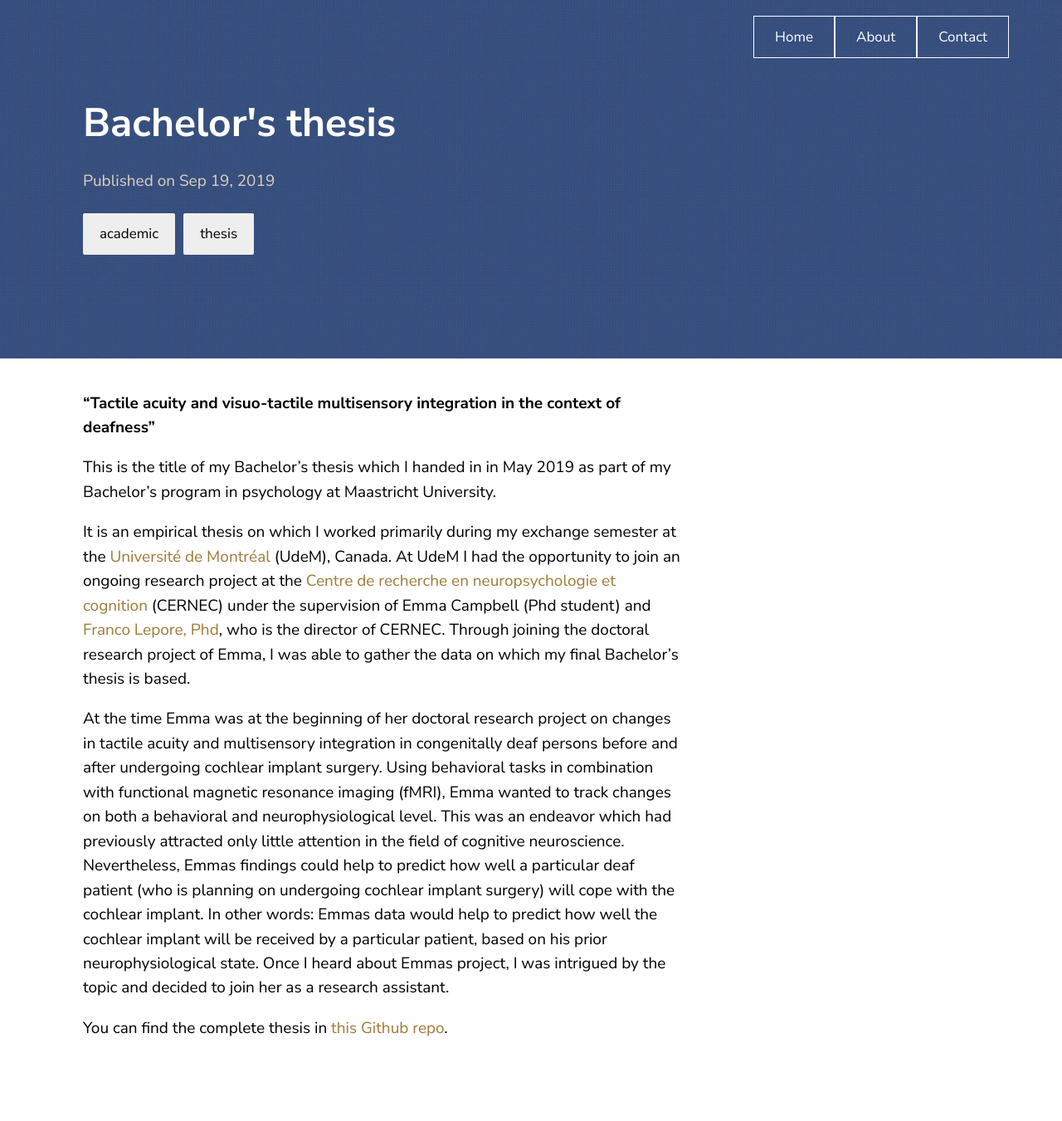
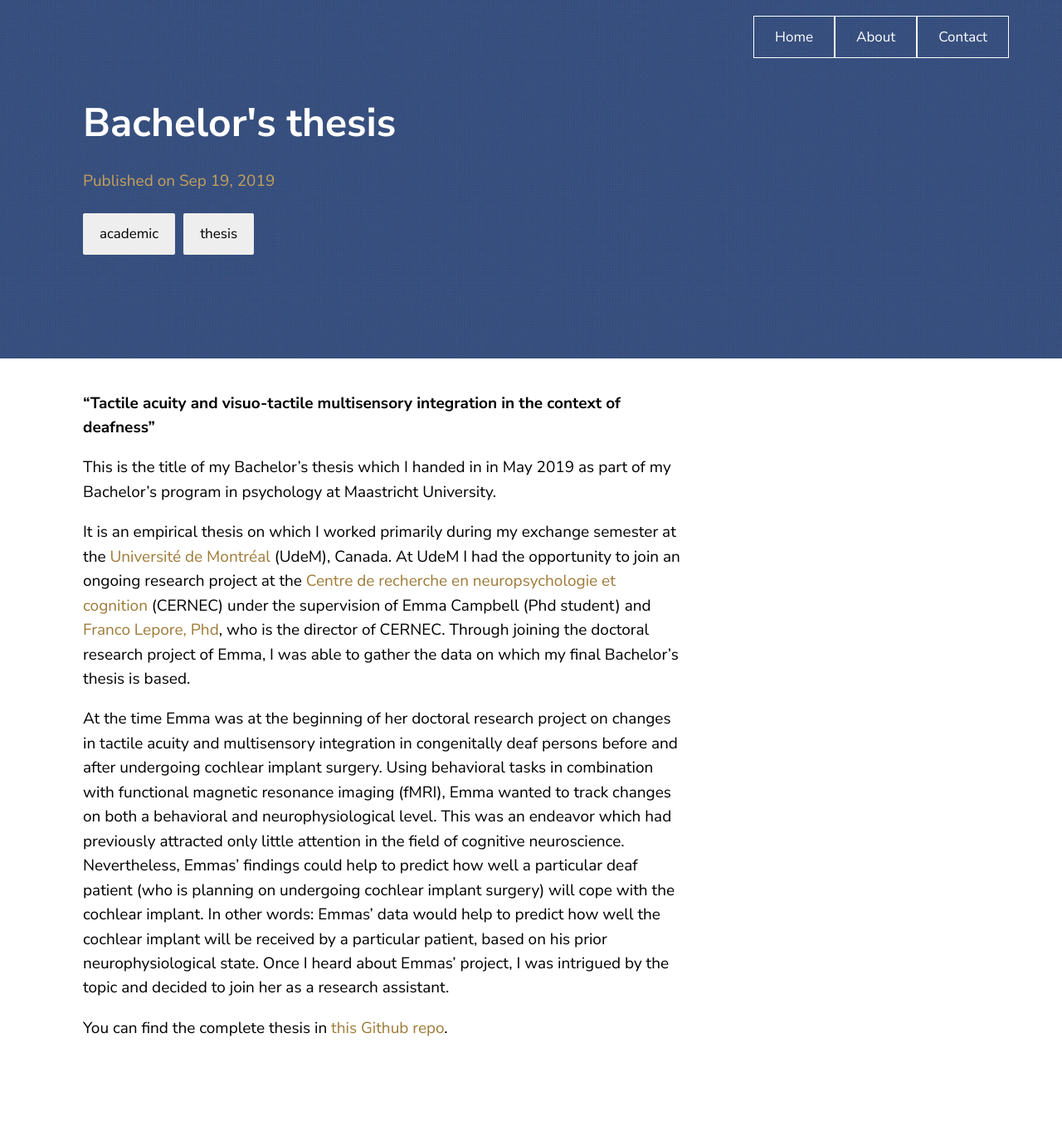
Before and after one commit to felixschltr/blog, a Jekyll site: the page built from _posts/2019-09-18-bachelor-thesis.markdown, in a window 1280 px wide. Shown: the whole page at 83% size. Built offline with Jekyll 4.4.1, drawn with Linux system fonts in a browser that asks for light colours; before the commit the page ends 1273 px from its top, so only the background shows below that.

Commit message:
new post

```diff
--- a/_posts/2019-09-18-bachelor-thesis.markdown
+++ b/_posts/2019-09-18-bachelor-thesis.markdown
@@ -11,6 +11,8 @@ This is the title of my Bachelor's thesis which I handed in in May 2019 as part
 
 It is an empirical thesis on which I worked primarily during my exchange semester at the [Université de Montréal](https://www.umontreal.ca/) (UdeM), Canada. At UdeM I had the opportunity to join an ongoing research project at the [Centre de recherche en neuropsychologie et cognition](http://www.cernec.umontreal.ca/Index_f.htm) (CERNEC) under the supervision of Emma Campbell (Phd student) and [Franco Lepore, Phd](https://psy.umontreal.ca/repertoire-departement/vue/lepore-franco/), who is the director of CERNEC. Through joining the doctoral research project of Emma, I was able to gather the data on which my final Bachelor's thesis is based.
 
-At the time Emma was at the beginning of her doctoral research project on changes in tactile acuity and multisensory integration in congenitally deaf persons before and after undergoing cochlear implant surgery. Using behavioral tasks in combination with functional magnetic resonance imaging (fMRI), Emma wanted to track changes on both a behavioral and neurophysiological level. This was an endeavor which had previously attracted only little attention in the field of cognitive neuroscience. Nevertheless,  Emmas findings could help to predict how well a particular deaf patient (who is planning on undergoing cochlear implant surgery) will cope with the cochlear implant. In other words: Emmas data would help to predict how well the cochlear implant will be received by a particular patient, based on his prior neurophysiological state. Once I heard about Emmas project, I was intrigued by the topic and decided to join her as a research assistant.
+At the time Emma was at the beginning of her doctoral research project on changes in tactile acuity and multisensory integration in congenitally deaf persons before and after undergoing cochlear implant surgery. Using behavioral tasks in combination with functional magnetic resonance imaging (fMRI), Emma wanted to track changes on both a behavioral and neurophysiological level. This was an endeavor which had previously attracted only little attention in the field of cognitive neuroscience. Nevertheless,  Emmas' findings could help to predict how well a particular deaf patient (who is planning on undergoing cochlear implant surgery) will cope with the cochlear implant. In other words: Emmas' data would help to predict how well the cochlear implant will be received by a particular patient, based on his prior neurophysiological state. Once I heard about Emmas' project, I was intrigued by the topic and decided to join her as a research assistant.
 
 You can find the complete thesis in [this Github repo](https://github.com/felixschltr/bachelorthesis/blob/master/README.md).
+
+<br/><br/>
--- a/_sass/ext/_normalize.scss
+++ b/_sass/ext/_normalize.scss
@@ -232,6 +232,7 @@ pre,
 samp {
     font-family: monospace, monospace;
     font-size: 1em;
+    background: #dcc69c
 }
 
 // Forms
--- a/_sass/theme.scss
+++ b/_sass/theme.scss
@@ -9,6 +9,8 @@ $smallMobileW: 480px;
 $bigScreenW: 1600px;
 $leftWidth: 220px;
 
+$border: #cbaa6b;
+$quote: #e6e8e6;
 $gray: #535353;
 $lightGray: #eee;
 
@@ -265,3 +267,11 @@ img[alt$="><"] {
   margin: auto;
   float: none!important;
 }
+
+blockquote {
+  background-color: $quote;
+  border-left: 15px solid $border;
+	padding: 10px 10px 10px 20px;
+  letter-spacing: -1px;
+  font-style: italic;
+}
--- a/assets/css/style.scss
+++ b/assets/css/style.scss
@@ -88,7 +88,7 @@
     }
 
     .post-date {
-        color: #dfd1be;
+        color: #c6a15b;
     }
 }
 
```
Also changed, not shown: _posts/2019-09-20-wind-of-change.md (deleted, +0 -88 lines), _posts/2019-09-21-wind-of-change.md (added, +111 -0 lines).
